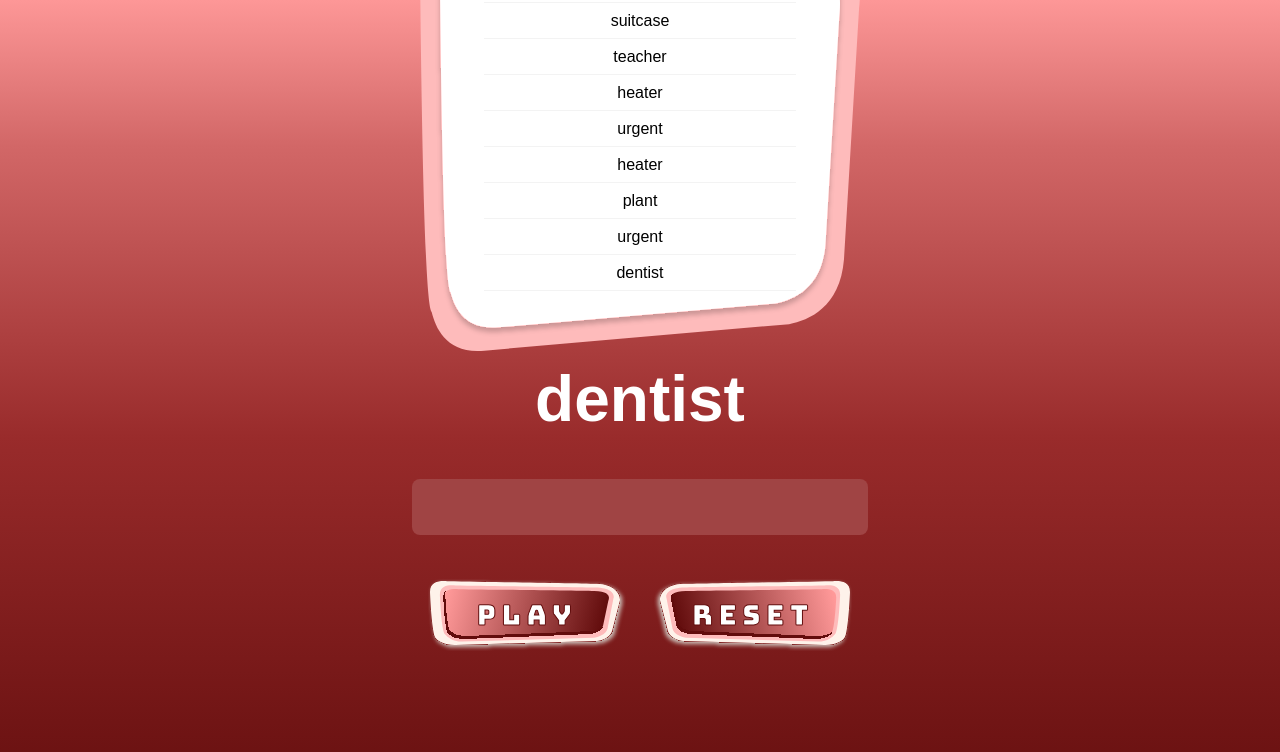
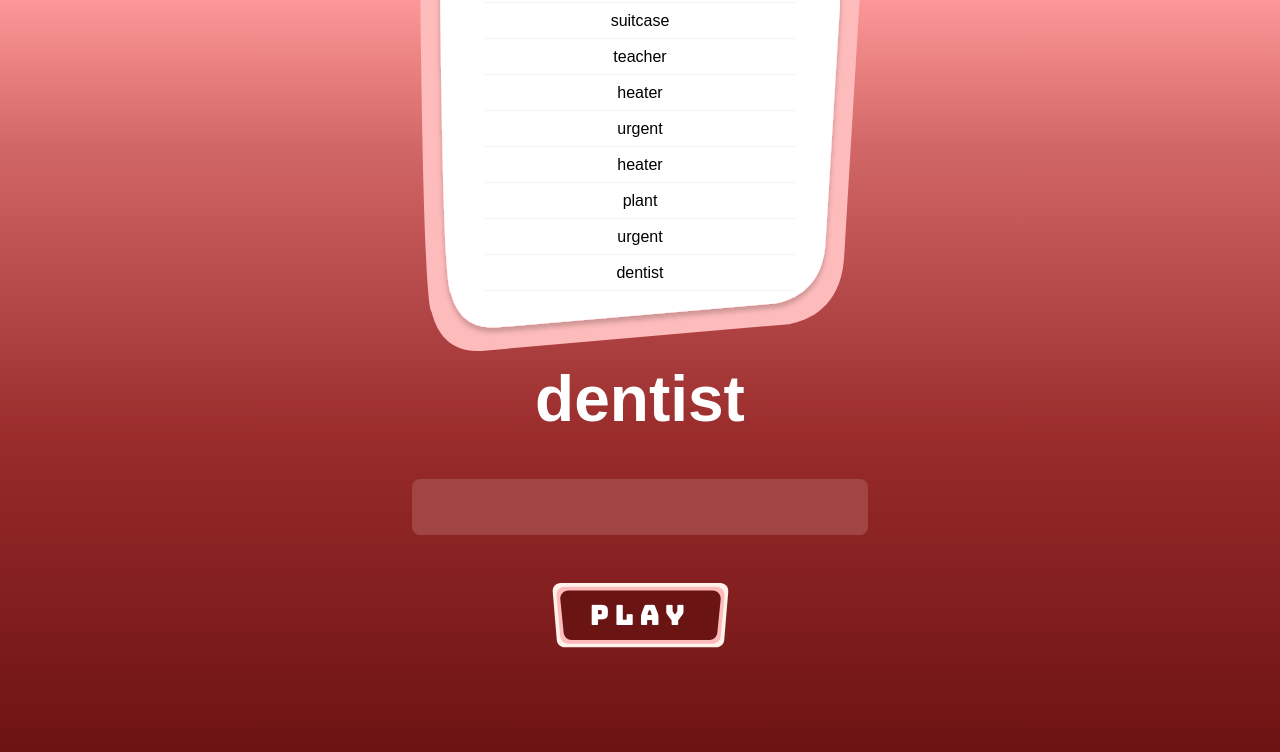
Before and after one commit to farukipekcom/typing-test, a Next.js app: page / in a window 1280 px wide. Shown: the top 752 px of the page. Built offline with nearby package versions, Linux system fonts and the light colour scheme.

Commit message:
add new button

```diff
--- a/next.config.js
+++ b/next.config.js
@@ -9,4 +9,24 @@ module.exports = {
     includePaths: [path.join(__dirname, "styles")],
   },
   nextConfig,
+  webpack(config) {
+    const fileLoaderRule = config.module.rules.find((rule) =>
+      rule.test?.test?.(".svg")
+    );
+    config.module.rules.push(
+      {
+        ...fileLoaderRule,
+        test: /\.svg$/i,
+        resourceQuery: /url/, // *.svg?url
+      },
+      {
+        test: /\.svg$/i,
+        issuer: /\.[jt]sx?$/,
+        resourceQuery: { not: /url/ }, // exclude if *.svg?url
+        use: ["@svgr/webpack"],
+      }
+    );
+    fileLoaderRule.exclude = /\.svg$/i;
+    return config;
+  },
 };
--- a/package.json
+++ b/package.json
@@ -15,5 +15,8 @@
     "react": "18.2.0",
     "react-dom": "18.2.0",
     "sass": "^1.60.0"
+  },
+  "devDependencies": {
+    "@svgr/webpack": "^7.0.0"
   }
 }
--- a/pages/components/button/button.js
+++ b/pages/components/button/button.js
@@ -1,11 +1,12 @@
 import styles from "./button.module.scss";
-import Play from "../icons/play";
-import Reset from "../icons/reset";
+import React from "react";
+import ButtonBackground from "../icons/button.svg";
+
 export const Button = ({ text, onClick }) => {
   return (
-    <div className="play" onClick={onClick}>
-      <div className={styles.play}>
-        {text === "PLAY" ? <Play /> : <Reset />}
+    <div onClick={onClick}>
+      <div className={styles.button}>
+        <ButtonBackground />
         <span>{text}</span>
       </div>
     </div>
--- a/pages/components/button/button.module.scss
+++ b/pages/components/button/button.module.scss
@@ -1,40 +1,23 @@
-.play {
-  position: relative;
+.button {
   cursor: pointer;
   width: 190px;
   height: 64px;
   display: flex;
   align-items: center;
   justify-content: center;
-  svg {
-    position: absolute;
-  }
   top: 0px;
   font-family: "Bungee", cursive;
   font-size: 28px;
   letter-spacing: 0.2em;
-  -webkit-text-stroke: 1px #620c0c;
+  svg {
+    position: absolute;
+  }
   span {
     z-index: 99;
   }
-}
-.reset {
-  position: relative;
-  cursor: pointer;
-  width: 190px;
-  height: 64px;
-  display: flex;
-  align-items: center;
-  justify-content: center;
-  svg {
-    position: absolute;
-  }
-  top: 0px;
-  font-family: "Bungee", cursive;
-  font-size: 28px;
-  letter-spacing: 0.2em;
-  -webkit-text-stroke: 1px #620c0c;
-  span {
-    z-index: 99;
+  &:hover {
+    span {
+      color: rgb(206, 206, 206);
+    }
   }
 }
--- a/pages/components/icons/play.js
+++ /dev/null
@@ -1,112 +0,0 @@
-const Play = () => {
-  return (
-    <svg
-      width="198"
-      height="72"
-      viewBox="0 0 198 72"
-      className="svg"
-      fill="none"
-      xmlns="http://www.w3.org/2000/svg"
-    >
-      <g filter="url(#filter0_d_9_7)">
-        <path
-          d="M2.00092 13.1228C1.88594 1.58945 12.6294 1.643 19.3895 2.1768C60.9914 2.85994 149.134 4.34965 168.889 4.84337C188.644 5.3371 193.248 18.0348 191.734 22.252L184.094 51.8753C182.322 58.6229 173.219 61.4366 168.889 62L27.5808 65.9839C16.3141 66.3043 9.85691 61.7568 8.03662 59.443C4.58765 58.2683 2.57575 28.0734 2.00092 13.1228Z"
-          className="svg1"
-          fill="#FEF2EA"
-        />
-      </g>
-      <path
-        d="M11.8661 15.7774C11.7632 5.90606 21.3758 5.95189 27.4243 6.40877C64.6472 6.99347 149.684 8.06618 167.359 8.48876C185.035 8.91133 186.746 16.236 185.392 19.8455L179.416 50C177.831 55.7752 169.686 58.1834 165.812 58.6656L34.578 62.5781C24.4973 62.8523 18.8951 57.4031 17.2664 55.4227C14.1805 54.4173 12.3804 28.5736 11.8661 15.7774Z"
-        fill="#FEBBBB"
-        className="svg2"
-      />
-      <g filter="url(#filter1_i_9_7)">
-        <path
-          d="M15.7808 18.6202C15.6836 9.68183 24.7662 9.72332 30.4812 10.137C65.6518 10.6665 149.553 11.576 166.254 11.9586C182.955 12.3412 181.557 18.7317 180.278 22L175.046 46.6717C173.548 51.9011 165.852 54.0817 162.192 54.5183L37.4062 59.5875C27.8813 59.8358 22.4223 56.3115 20.8834 54.5183C17.9677 53.608 16.2668 30.2069 15.7808 18.6202Z"
-          className="svg3"
-          fill="url(#paint0_linear_9_7)"
-        />
-      </g>
-      <defs>
-        <filter
-          id="filter0_d_9_7"
-          x="0"
-          y="0"
-          width="198"
-          height="72"
-          filterUnits="userSpaceOnUse"
-          colorInterpolationFilters="sRGB"
-        >
-          <feFlood floodOpacity="0" result="BackgroundImageFix" />
-          <feColorMatrix
-            in="SourceAlpha"
-            type="matrix"
-            values="0 0 0 0 0 0 0 0 0 0 0 0 0 0 0 0 0 0 127 0"
-            result="hardAlpha"
-          />
-          <feOffset dx="2" dy="2" />
-          <feGaussianBlur stdDeviation="2" />
-          <feComposite in2="hardAlpha" operator="out" />
-          <feColorMatrix
-            type="matrix"
-            values="0 0 0 0 0.808333 0 0 0 0 0.767917 0 0 0 0 0.740972 0 0 0 1 0"
-          />
-          <feBlend
-            mode="normal"
-            in2="BackgroundImageFix"
-            result="effect1_dropShadow_9_7"
-          />
-          <feBlend
-            mode="normal"
-            in="SourceGraphic"
-            in2="effect1_dropShadow_9_7"
-            result="shape"
-          />
-        </filter>
-        <filter
-          id="filter1_i_9_7"
-          x="15.78"
-          y="10"
-          width="165.202"
-          height="49.6"
-          filterUnits="userSpaceOnUse"
-          colorInterpolationFilters="sRGB"
-        >
-          <feFlood flood-opacity="0" result="BackgroundImageFix" />
-          <feBlend
-            mode="normal"
-            in="SourceGraphic"
-            in2="BackgroundImageFix"
-            result="shape"
-          />
-          <feColorMatrix
-            in="SourceAlpha"
-            type="matrix"
-            values="0 0 0 0 0 0 0 0 0 0 0 0 0 0 0 0 0 0 127 0"
-            result="hardAlpha"
-          />
-          <feOffset dx="2" dy="-3" />
-          <feComposite in2="hardAlpha" operator="arithmetic" k2="-1" k3="1" />
-          <feColorMatrix
-            type="matrix"
-            values="0 0 0 0 0.384314 0 0 0 0 0.0470588 0 0 0 0 0.0470588 0 0 0 1 0"
-          />
-          <feBlend mode="normal" in2="shape" result="effect1_innerShadow_9_7" />
-        </filter>
-        <linearGradient
-          id="paint0_linear_9_7"
-          x1="19.7904"
-          y1="9.99999"
-          x2="173.631"
-          y2="50.0624"
-          gradientUnits="userSpaceOnUse"
-        >
-          <stop stopColor="#FF9999" />
-          <stop offset="1" stopColor="#620C0C" />
-        </linearGradient>
-      </defs>
-    </svg>
-  );
-};
-
-export default Play;
--- a/pages/components/icons/reset.js
+++ /dev/null
@@ -1,116 +0,0 @@
-const Reset = () => {
-  return (
-    <svg
-      width="198"
-      height="72"
-      viewBox="0 0 198 72"
-      fill="none"
-      className="svg"
-      xmlns="http://www.w3.org/2000/svg"
-    >
-      <g filter="url(#filter0_d_3_268)">
-        <path
-          d="M195.999 13.1228C196.114 1.58945 185.371 1.643 178.611 2.1768C137.009 2.85994 48.866 4.34965 29.1112 4.84337C9.3564 5.3371 4.75232 18.0348 6.26569 22.252L13.9063 51.8753C15.678 58.6229 24.7811 61.4366 29.1112 62L170.419 65.9839C181.686 66.3043 188.143 61.7568 189.963 59.443C193.412 58.2683 195.424 28.0734 195.999 13.1228Z"
-          fill="#FEF2EA"
-          className="svg1"
-        />
-      </g>
-      <path
-        d="M186.134 15.7774C186.237 5.90606 176.624 5.95189 170.576 6.40877C133.353 6.99347 48.316 8.06618 30.6405 8.48876C12.9651 8.91133 11.2543 16.236 12.6084 19.8455L18.5835 50C20.1687 55.7752 28.3137 58.1834 32.188 58.6656L163.422 62.5781C173.503 62.8523 179.105 57.4031 180.734 55.4227C183.819 54.4173 185.62 28.5736 186.134 15.7774Z"
-        className="svg2"
-        fill="#FEBBBB"
-      />
-      <g filter="url(#filter1_i_3_268)">
-        <path
-          d="M182.219 18.6202C182.317 9.68189 173.234 9.72338 167.519 10.1371C132.348 10.6665 48.4468 11.576 31.7459 11.9587C15.045 12.3413 16.443 18.7317 17.7224 22.0001L22.9542 46.6718C24.452 51.9011 32.1479 54.0818 35.8086 54.5184L160.594 59.5876C170.119 59.8359 175.578 56.3116 177.117 54.5184C180.033 53.608 181.733 30.207 182.219 18.6202Z"
-          className="svg3"
-          fill="url(#paint0_linear_3_268)"
-        />
-      </g>
-      <defs>
-        <filter
-          id="filter0_d_3_268"
-          x="0"
-          y="0"
-          width="198"
-          height="72"
-          filterUnits="userSpaceOnUse"
-          colorInterpolationFilters="sRGB"
-        >
-          <feFlood floodOpacity="0" result="BackgroundImageFix" />
-          <feColorMatrix
-            in="SourceAlpha"
-            type="matrix"
-            values="0 0 0 0 0 0 0 0 0 0 0 0 0 0 0 0 0 0 127 0"
-            result="hardAlpha"
-          />
-          <feOffset dx="-2" dy="2" />
-          <feGaussianBlur stdDeviation="2" />
-          <feComposite in2="hardAlpha" operator="out" />
-          <feColorMatrix
-            type="matrix"
-            values="0 0 0 0 0.808333 0 0 0 0 0.767917 0 0 0 0 0.740972 0 0 0 1 0"
-          />
-          <feBlend
-            mode="normal"
-            in2="BackgroundImageFix"
-            result="effect1_dropShadow_3_268"
-          />
-          <feBlend
-            mode="normal"
-            in="SourceGraphic"
-            in2="effect1_dropShadow_3_268"
-            result="shape"
-          />
-        </filter>
-        <filter
-          id="filter1_i_3_268"
-          x="17.0187"
-          y="10.0001"
-          width="165.202"
-          height="49.6"
-          filterUnits="userSpaceOnUse"
-          colorInterpolationFilters="sRGB"
-        >
-          <feFlood floodOpacity="0" result="BackgroundImageFix" />
-          <feBlend
-            mode="normal"
-            in="SourceGraphic"
-            in2="BackgroundImageFix"
-            result="shape"
-          />
-          <feColorMatrix
-            in="SourceAlpha"
-            type="matrix"
-            values="0 0 0 0 0 0 0 0 0 0 0 0 0 0 0 0 0 0 127 0"
-            result="hardAlpha"
-          />
-          <feOffset dx="2" dy="-3" />
-          <feComposite in2="hardAlpha" operator="arithmetic" k2="-1" k3="1" />
-          <feColorMatrix
-            type="matrix"
-            values="0 0 0 0 0.384314 0 0 0 0 0.0470588 0 0 0 0 0.0470588 0 0 0 1 0"
-          />
-          <feBlend
-            mode="normal"
-            in2="shape"
-            result="effect1_innerShadow_3_268"
-          />
-        </filter>
-        <linearGradient
-          id="paint0_linear_3_268"
-          x1="178.21"
-          y1="10.0001"
-          x2="24.3692"
-          y2="50.0625"
-          gradientUnits="userSpaceOnUse"
-        >
-          <stop stopColor="#FF9999" />
-          <stop offset="1" stopColor="#620C0C" />
-        </linearGradient>
-      </defs>
-    </svg>
-  );
-};
-
-export default Reset;
--- a/pages/index.js
+++ b/pages/index.js
@@ -105,7 +105,7 @@ export default function Home() {
           )}
           <div className="buttons">
             <Button text={"PLAY"} onClick={handleClick} />
-            <Button text={"RESET"} onClick={resetList} />
+            {/* <Button text={"RESET"} onClick={resetList} /> */}
           </div>
         </div>
       </div>
--- a/styles/base/_global.scss
+++ b/styles/base/_global.scss
@@ -117,18 +117,3 @@ body {
     }
   }
 }
-.play,
-.reset {
-  &:hover {
-    .svg {
-      .svg1 {
-      }
-      .svg2 {
-        fill: #620c0c;
-      }
-      .svg3 {
-        fill: #620c0c;
-      }
-    }
-  }
-}
```
Also changed, not shown: pages/components/icons/button.svg (added), 1 other file (tests, documents, lock files or other folders).
